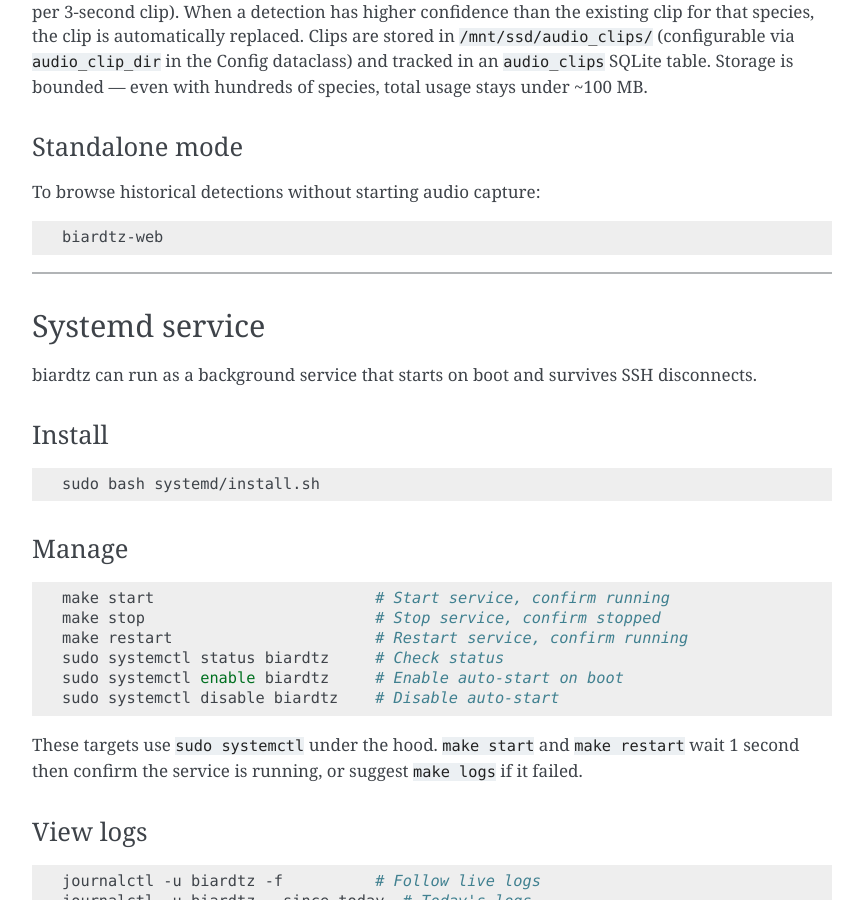
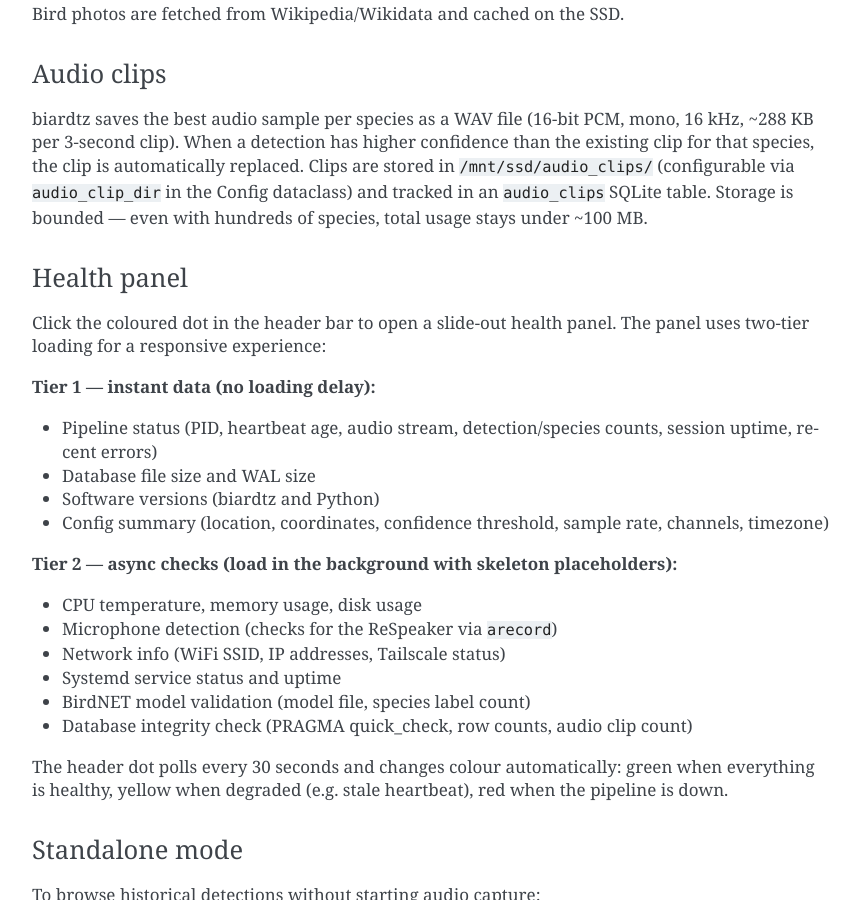
Before and after one commit to ksteptoe/biardtz, a Sphinx documentation site: the page built from docs/biardtz_guide.md, in a window 1280 px wide and 900 px high, scrolled down 4921 px. Shown: the whole window, without its empty margins (338-1201 px from the left). Built offline with Sphinx 7.4.7, drawn with Linux system fonts in a browser that asks for light colours; some of the changed text lies outside the part shown.

Commit message:
Add health route tests and update docs for v1.1.4–v1.1.11
13 new route tests for health panel endpoints (353 total).
Updated README, guide, build log, changelog, and cheatsheet
with health panel and Today chart cumulative line features.

```diff
--- a/docs/biardtz_guide.md
+++ b/docs/biardtz_guide.md
@@ -16,6 +16,7 @@
 - **Species filtering** --- uses your location and time of year to improve accuracy
 - **Direction of arrival** --- estimates which compass direction the bird is calling from
 - **Audio clip playback** --- saves the best audio sample per species and plays it from the web dashboard
+- **Health panel** --- slide-out drawer with live system health, accessible from the header dot
 - **Web dashboard** --- mobile-friendly, auto-refreshing, with bird photos
 - **Remote access** --- view detections from anywhere via Tailscale VPN
 - **Auto-start** --- runs as a systemd service, survives reboots and SSH disconnects
@@ -70,6 +71,7 @@
 | `logger.py` | aiosqlite writer, WAL mode, auto-creates schema |
 | `dashboard.py` | Rich live terminal display |
 | `web.py` | Starlette web application with REST API |
+| `web/health_checks.py` | 14 health probe functions (two-tier: instant + async) |
 | `main.py` | Async orchestrator wiring all components together |
 | `health.py` | Health monitor with heartbeat file and error tracking |
 | `geocode.py` | Location name to lat/lon/timezone resolution |
@@ -176,9 +178,10 @@
 
 ### What you see
 
+- **Health dot** --- a coloured dot in the header bar shows system health at a glance (green = ok, yellow = degraded, red = down). Click it to open the health panel drawer (see below)
 - **Summary cards** --- today's detections, today's species, all-time species count
 - **Drill-down charts** --- click any summary card to reveal a bar chart; click a bar in the chart to see individual detection cards for that slice
-  - **Today** --- click the card to see hourly counts, then click an hour bar to list all detections for that hour
+  - **Today** --- click the card to see hourly counts from midnight to the current hour, with a cumulative line overlay on a secondary Y axis. Hover shows the nearest element tooltip. Click an hour bar to list all detections for that hour
   - **Species Today** --- click the card to see species counts, then click a species bar to list all detections for that species today
   - **All Time** --- click the card to see species counts, then click a species bar to list all-time detections for that species
   - A close button (X) dismisses the drill-down results; switching cards also clears them
@@ -192,6 +195,28 @@
 ### Audio clips
 
 biardtz saves the best audio sample per species as a WAV file (16-bit PCM, mono, 16 kHz, ~288 KB per 3-second clip). When a detection has higher confidence than the existing clip for that species, the clip is automatically replaced. Clips are stored in `/mnt/ssd/audio_clips/` (configurable via `audio_clip_dir` in the Config dataclass) and tracked in an `audio_clips` SQLite table. Storage is bounded --- even with hundreds of species, total usage stays under ~100 MB.
+
+### Health panel
+
+Click the coloured dot in the header bar to open a slide-out health panel. The panel uses two-tier loading for a responsive experience:
+
+**Tier 1 --- instant data (no loading delay):**
+
+- Pipeline status (PID, heartbeat age, audio stream, detection/species counts, session uptime, recent errors)
+- Database file size and WAL size
+- Software versions (biardtz and Python)
+- Config summary (location, coordinates, confidence threshold, sample rate, channels, timezone)
+
+**Tier 2 --- async checks (load in the background with skeleton placeholders):**
+
+- CPU temperature, memory usage, disk usage
+- Microphone detection (checks for the ReSpeaker via `arecord`)
+- Network info (WiFi SSID, IP addresses, Tailscale status)
+- Systemd service status and uptime
+- BirdNET model validation (model file, species label count)
+- Database integrity check (PRAGMA quick_check, row counts, audio clip count)
+
+The header dot polls every 30 seconds and changes colour automatically: green when everything is healthy, yellow when degraded (e.g. stale heartbeat), red when the pipeline is down.
 
 ### Standalone mode
 
@@ -322,6 +347,12 @@
 
 # Audio clip for a species
 curl http://localhost:8080/api/audio/Turdus_merula.wav -o blackbird.wav
+
+# Health status (full Tier 1 + Tier 2)
+curl http://localhost:8080/api/health
+
+# Quick health dot colour (green/yellow/red)
+curl http://localhost:8080/api/health/quick
 
 # Species list (optional search query)
 curl http://localhost:8080/api/species?q=robin
```
Also changed, not shown: CHANGELOG.md (+37 -0 lines), README.md (+3 -2 lines), docs/build_log.md (+50 -0 lines), docs/cheatsheet.md (+5 -1 lines), 1 other file.
